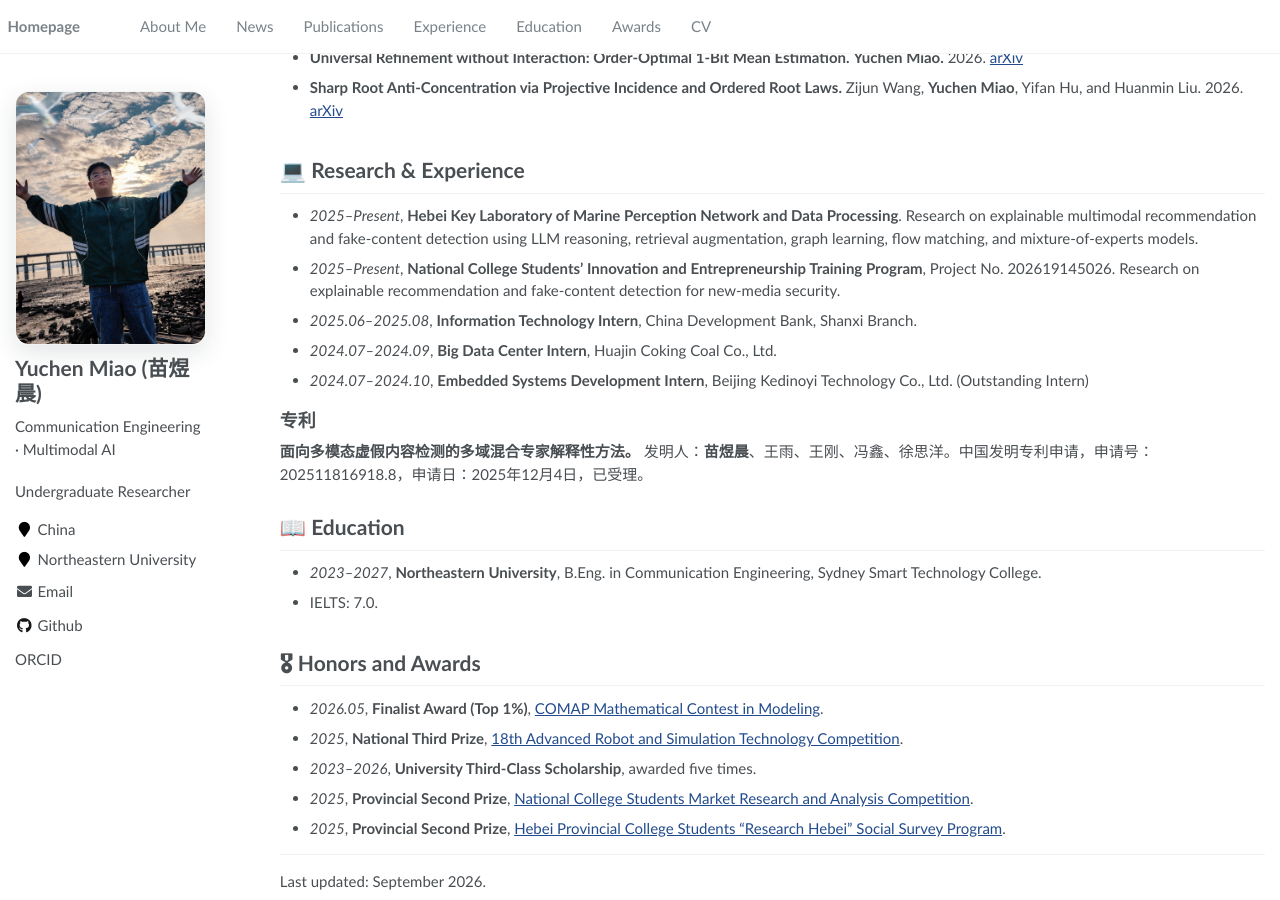
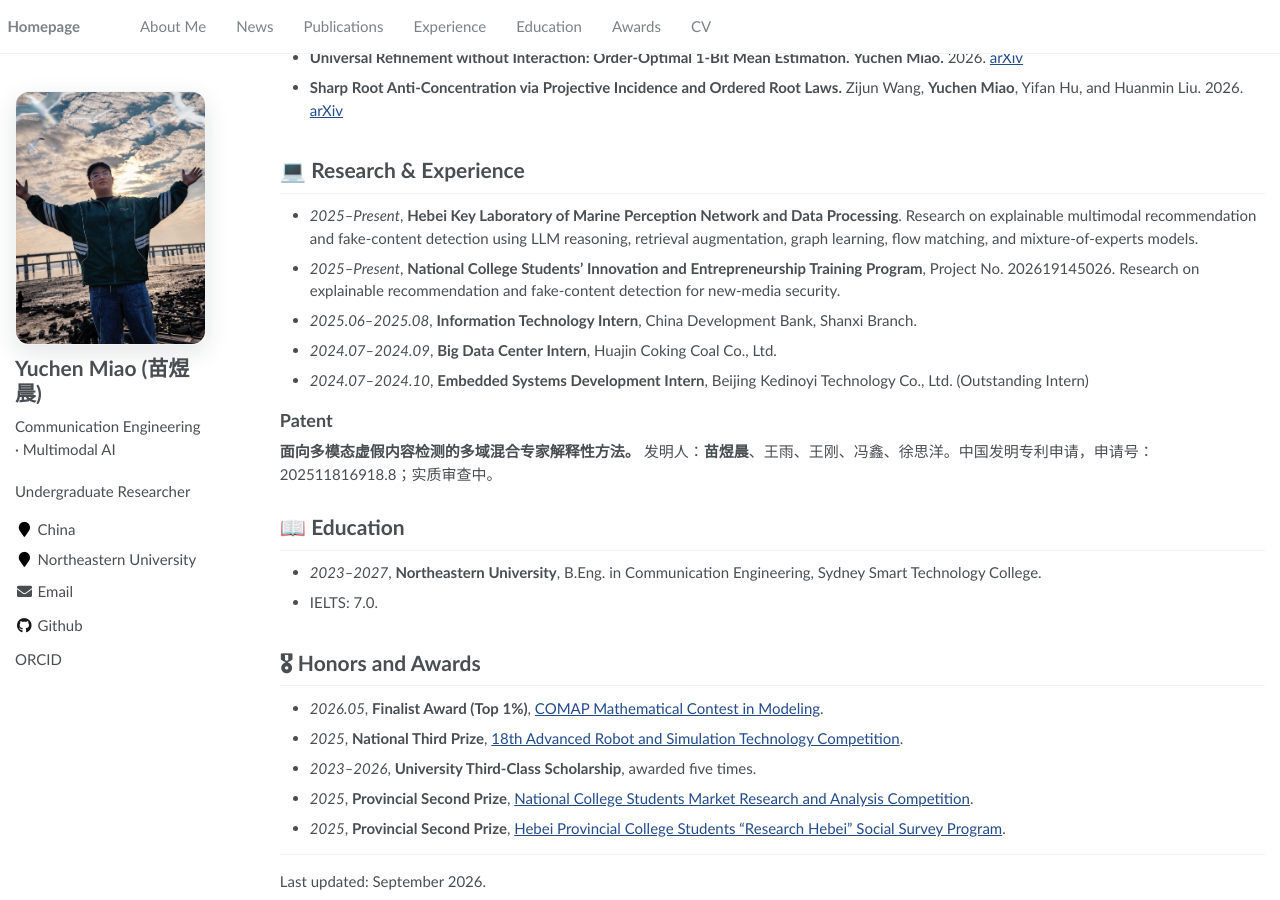
Before and after one commit to yuchenmiao04/yuchenmiao04.github.io, a Jekyll site: the page built from _pages/about.md, in a window 1280 px wide and 900 px high, scrolled down 1729 px. Built offline with Jekyll 4.4.1, drawn with Linux system fonts in a browser that asks for light colours.

Commit message:
Restore patent examination status

```diff
--- a/_pages/about.md
+++ b/_pages/about.md
@@ -97,9 +97,9 @@ Yurui Shi$^\dagger$, **Yuchen Miao$^\dagger$**, Ximing Hu, Zijun Wang, and Chang
 - *2024.07–2024.09*, **Big Data Center Intern**, Huajin Coking Coal Co., Ltd.
 - *2024.07–2024.10*, **Embedded Systems Development Intern**, Beijing Kedinoyi Technology Co., Ltd. (Outstanding Intern)
 
-## 专利
+## Patent
 
-**面向多模态虚假内容检测的多域混合专家解释性方法。** 发明人：**苗煜晨**、王雨、王刚、冯鑫、徐思洋。中国发明专利申请，申请号：202511816918.8，申请日：2025年12月4日，已受理。
+**面向多模态虚假内容检测的多域混合专家解释性方法。** 发明人：**苗煜晨**、王雨、王刚、冯鑫、徐思洋。中国发明专利申请，申请号：202511816918.8；实质审查中。
 
 <span class='anchor' id='education'></span>
 
```
